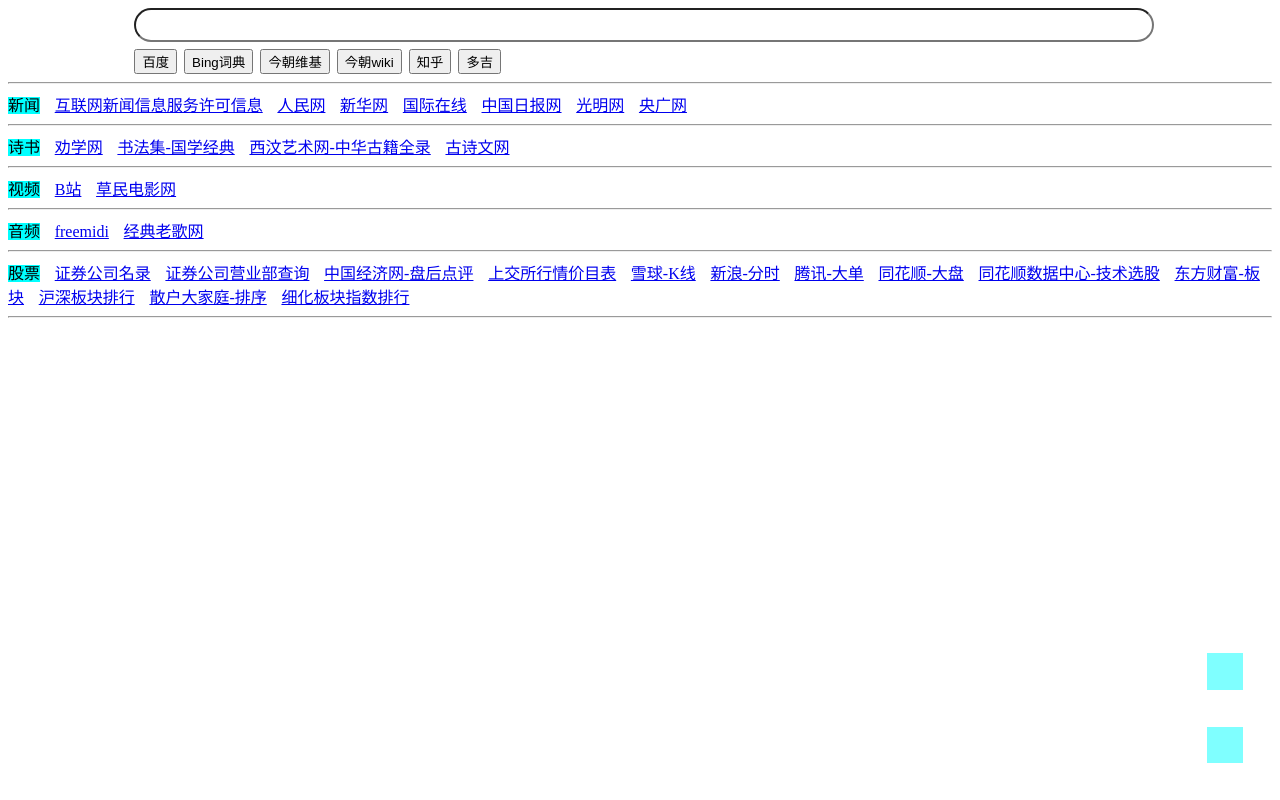
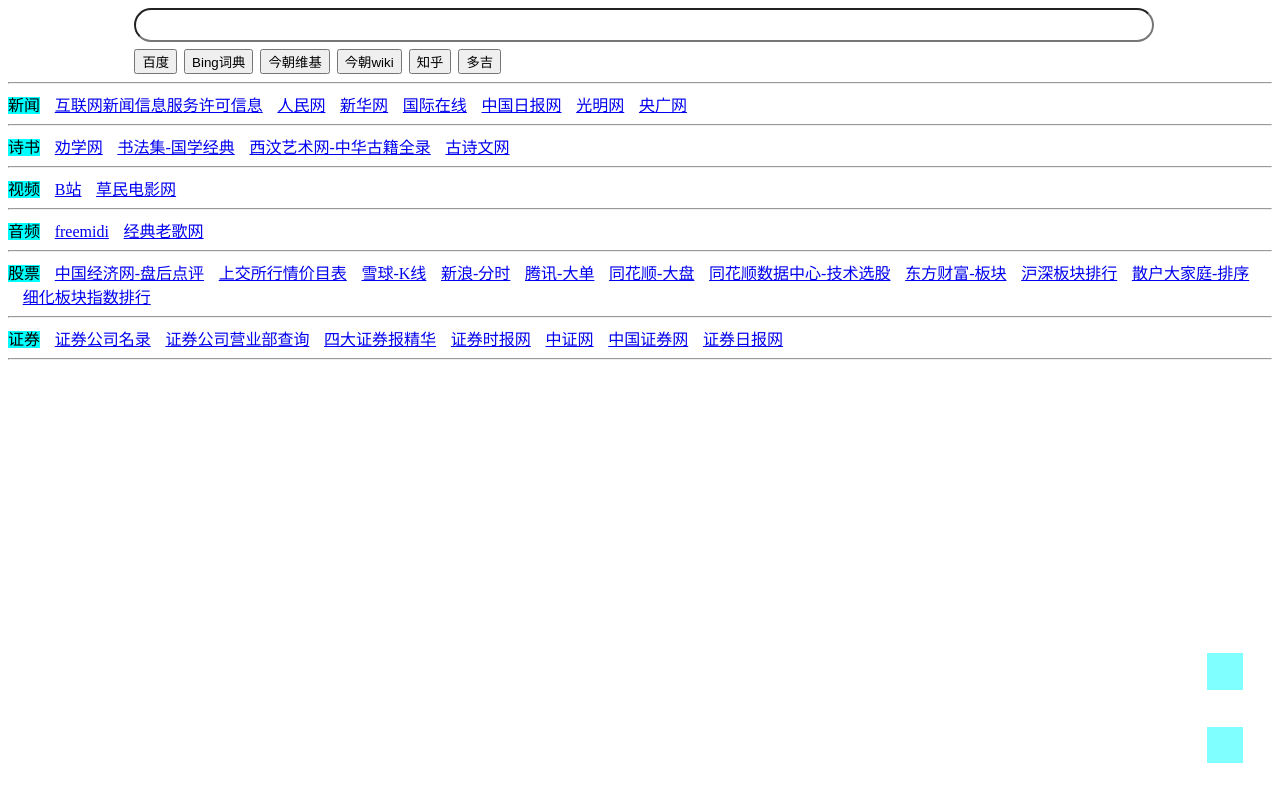
Before and after one commit to zithub2/homepage, a plain HTML site: page index.html in a window 1280 px wide. Drawn offline with Linux system fonts and the light colour scheme.

Commit message:
Update index.html

```diff
--- a/index.html
+++ b/index.html
@@ -72,8 +72,6 @@ ceic=function(tagname,ih,cn){
     ["freemidi","https://www.freemidi.org"],
     ["经典老歌网","http://www.jdlg.net"],
   ], ["股票",
-    ["证券公司名录","https://jg.sac.net.cn/pages/publicity/securities-list.html"],
-    ["证券公司营业部查询","https://jg.sac.net.cn/pages/publicity/mi-sales-branch-publicity-list.html"],
     ["中国经济网-盘后点评","http://finance.ce.cn/zjjp/phdp/"],
     ["上交所行情价目表","https://ic.sseinfo.com/pricelist"],
     ["雪球-K线","https://xueqiu.com/hq"],
@@ -85,6 +83,14 @@ ceic=function(tagname,ih,cn){
     ["沪深板块排行","http://quote.eastmoney.com/center/hsbk.html"],
     ["散户大家庭-排序","http://www.shdjt.com"],
     ["细化板块指数排行","http://www.shdjt.com/bk.htm"],
+  ], ["证券",
+    ["证券公司名录","https://jg.sac.net.cn/pages/publicity/securities-list.html"],
+    ["证券公司营业部查询","https://jg.sac.net.cn/pages/publicity/mi-sales-branch-publicity-list.html"],
+    ["四大证券报精华","http://finance.sina.com.cn/focus/zqbjh/"],
+    ["证券时报网","http://www.stcn.com/"],
+    ["中证网","http://www.cs.com.cn/"],
+    ["中国证券网","http://www.cnstock.com/"],
+    ["证券日报网","http://www.zqrb.cn/"],
   ]];
 search=[
   ["百度","https://www.baidu.com/s?ie=utf-8&f=8&rsv_bp=1&rsv_idx=1&tn=baidu&fenlei=256&wd="],
```
